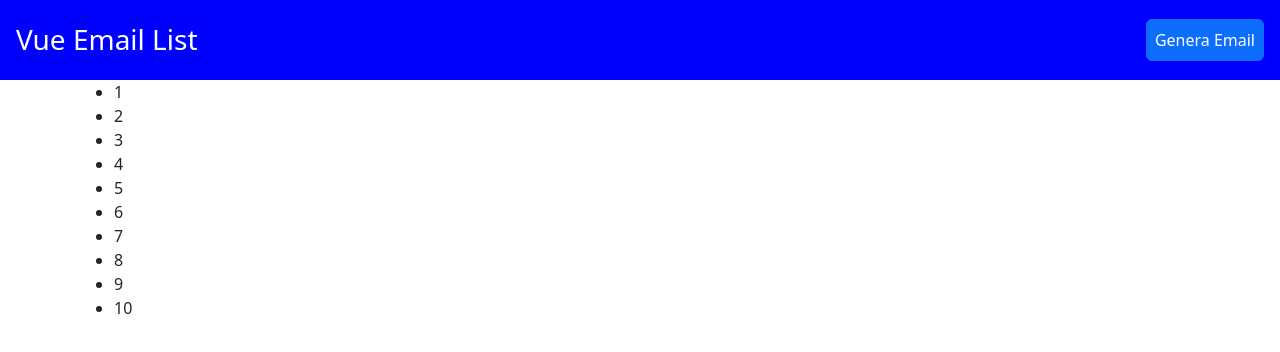
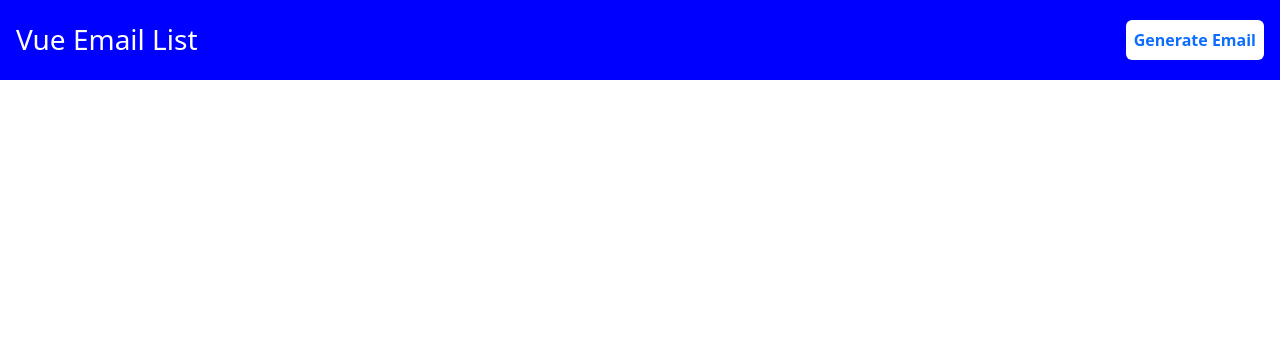
Before and after one commit to B0G0N1/vue-email-list, a plain HTML site: page index.html in a window 1280 px wide. Drawn offline with nearby package versions, Linux system fonts and the light colour scheme.

Commit message:
[FEAT] Finish project and comment, FINAL PROJECT

```diff
--- a/index.html
+++ b/index.html
@@ -9,17 +9,18 @@
 </head>
 <body>
     <div id="app">
+        <!-- Header -->
         <header class="d-flex align-items-center justify-content-between px-3">
             <h1 class="fs-3 fs-bold text-white m-0">Vue Email List</h1>
-            <button class="btn btn-primary p-2" @click="generateEmail">Genera Email</button>
+            <!-- Buttone per generare lista -->
+            <button class="bg-white text-primary fw-bold border-0 rounded-2 p-2" @click="generateEmailList">Generate Email</button>
         </header>
         <main>
-            <div class="container">
-                <ul>
-                    <li v-for="email in 10" :key="email">
-                    {{ email }}
-                    </li>
-                </ul>
+            <!-- Ciclo lista email per visualizzare email -->
+            <div class="container py-3">
+                <div v-for="(item, index) in emailList" :key="index">
+                    <div class="border rounded-2 p-2 my-2">{{ item }}</div>
+                </div>
             </div>
         </main>
     </div>
--- a/js/main.js
+++ b/js/main.js
@@ -1,3 +1,4 @@
+// Creao APP  di Vue.js
 const { createApp } = Vue;
 
 createApp({
@@ -7,10 +8,17 @@ createApp({
         };
     },
     methods: {
-        generateEmail() {
-            axios.get('https://flynn.boolean.careers/exercises/api/random/mail').then(resp => {
+        // Metodo per generare lista di 10 Email
+        generateEmailList () {
+            // Pulisco ogni volta l'array
+            this.emailList = [];
+            // Itero 10 volte
+            for (let i = 0; i < 10; i++) {
+                // Recupero valore da API
+                axios.get('https://flynn.boolean.careers/exercises/api/random/mail').then(resp => {
                     this.emailList.push(resp.data.response);
                 });
+            }
         }
     }
 }).mount('#app');
```
